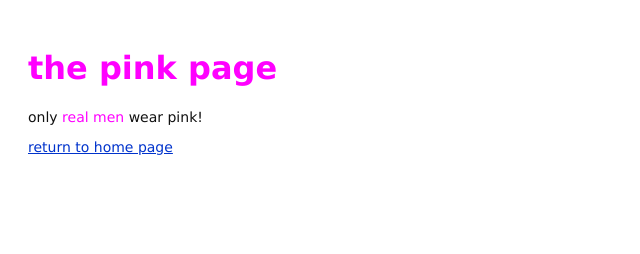
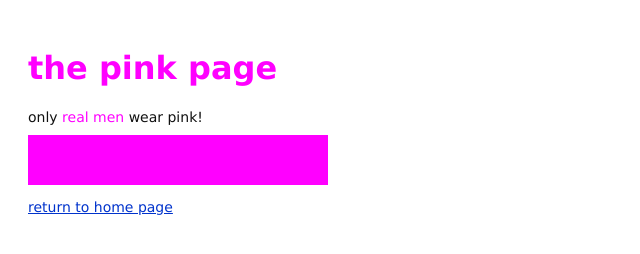
Before and after one commit to diweiqiang/my-git-repo, a plain HTML site: page pink.html in a window 1280 px wide. Shown: the whole page, without its empty margins (0-640 px from the left). Drawn offline with Linux system fonts and the light colour scheme.

Commit message:
add a pink block of color

```diff
--- a/pink.html
+++ b/pink.html
@@ -4,12 +4,21 @@
     <meta charset="UTF-8">
     <title>the pink page</title>
     <link rel="stylesheet" href="style.css">
+    <style>
+        div{
+            width:300px;
+            height:50px;
+        }
+    </style>
 </head>
 <body>
 <h1 style="color:#f0f">the pink page</h1>
 <p>
     only <span style="color:#f0f">real men</span> wear pink!
 </p>
+<div style="background-color: #f0f">
+
+</div>
 
 <p>
     <a href="index.html">return to home page</a>
```
